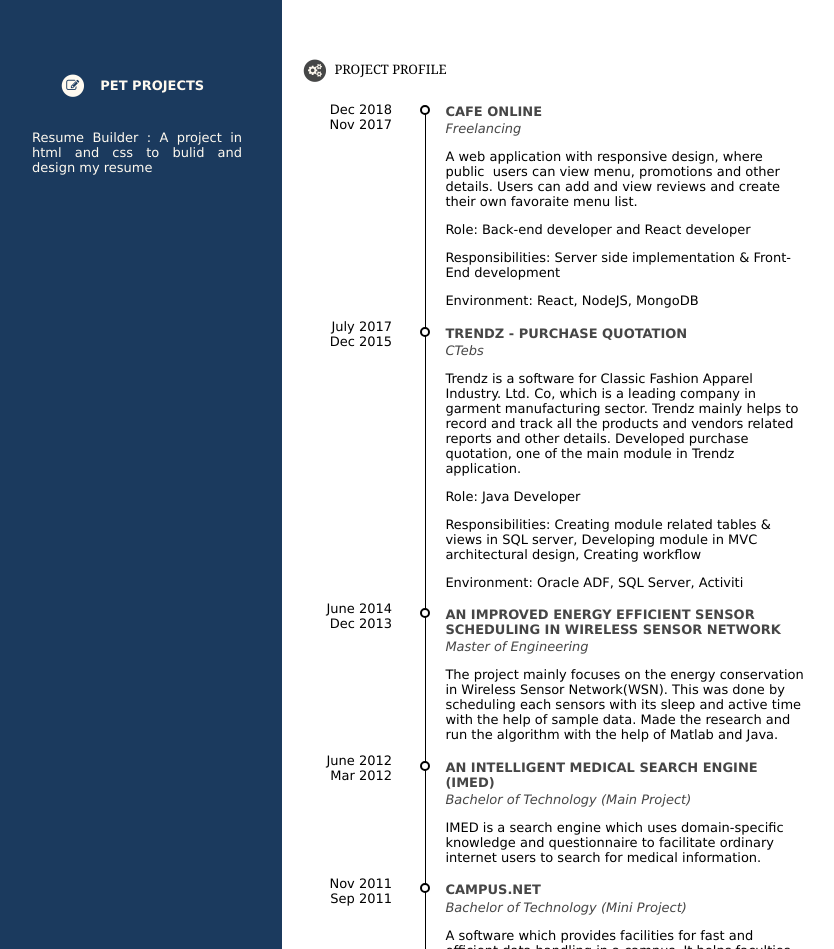
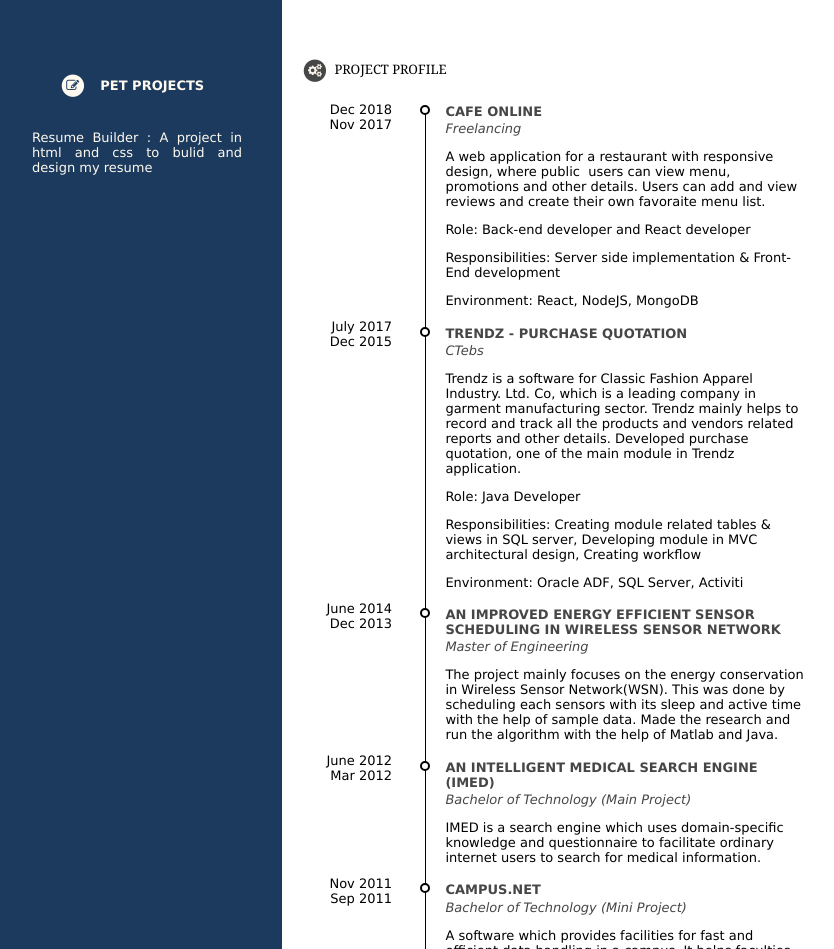
Before and after one commit to freelyfranciz/MyResume, a website: page index.html in a window 1280 px wide. Shown: the part 1276-2225 px from the top of the page, without its empty margins (18-852 px from the left). Drawn offline with Linux system fonts and the light colour scheme.

Commit message:
updated project profile

```diff
--- a/index.html
+++ b/index.html
@@ -285,7 +285,7 @@
                     <div class="content">
                         <h4 class="heading">CAFE ONLINE</h4>
                         <p class="subheading">Freelancing</p>
-                        <p>A web application with responsive design, where public  users can view menu, promotions and other details. Users can add and view reviews and create their own favoraite menu list.</p>
+                        <p>A web application for a restaurant with responsive design, where public  users can view menu, promotions and other details. Users can add and view reviews and create their own favoraite menu list.</p>
                         <p>Role: Back-end developer and React developer</p>
                         <p>Responsibilities: Server side implementation & Front-End development</p>
                         <p>Environment: React, NodeJS, MongoDB</p>
```
